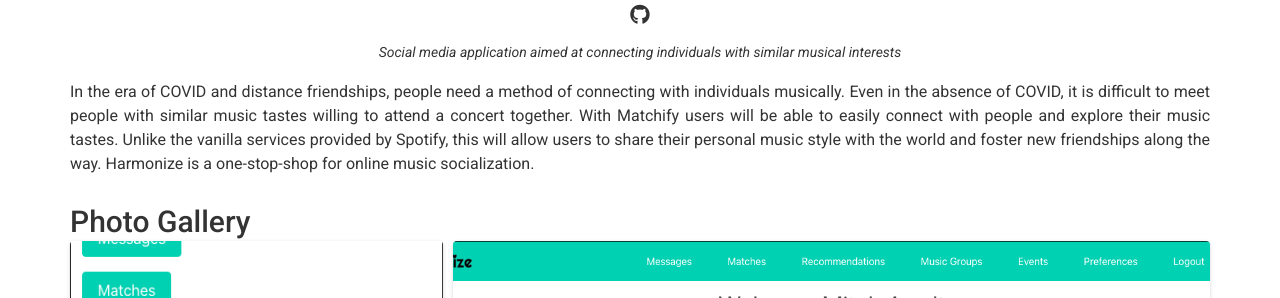
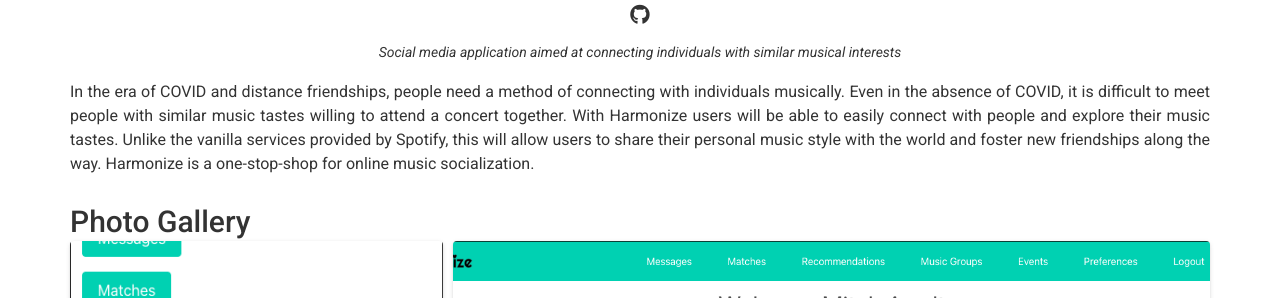
Before and after one commit to MArndt26/marndt26.github.io, a Jekyll site: the page built from index.md, in a window 1280 px wide and 900 px high, scrolled down 3305 px. Shown: the part 178-476 px from the top of the window. Built offline with Jekyll 4.4.1, drawn with Linux system fonts in a browser that asks for light colours; nearby versions of some CDN libraries.

Commit message:
fixed matchify reference in Harmonize description

```diff
--- a/_data/projects.yml
+++ b/_data/projects.yml
@@ -83,7 +83,7 @@
   description: | # this will include new lines to allow paragraphs
     In the era of COVID and distance friendships, people need a method of connecting with individuals musically.
     Even in the absence of COVID, it is difficult to meet people with similar music tastes willing to attend a
-    concert together.  With Matchify users will be able to easily connect with people and explore their music tastes.
+    concert together.  With Harmonize users will be able to easily connect with people and explore their music tastes.
     Unlike the vanilla services provided by Spotify, this will allow users to share their personal music style with
     the world and foster new friendships along the way.  Harmonize is a one-stop-shop for online music socialization.
   photos:
```
